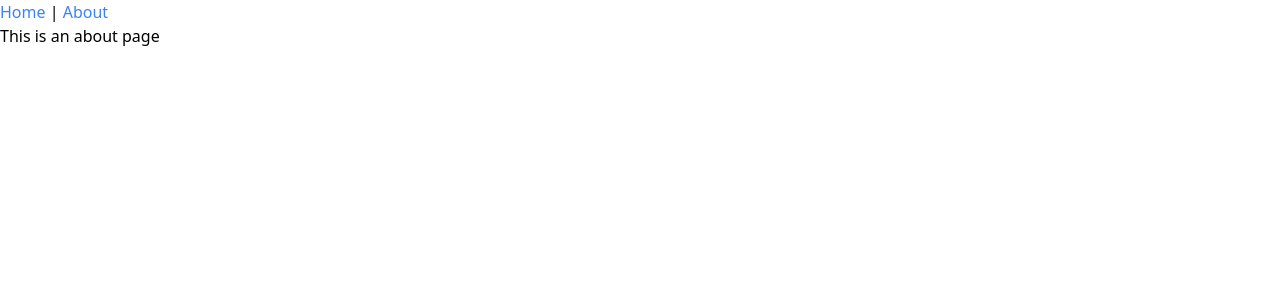
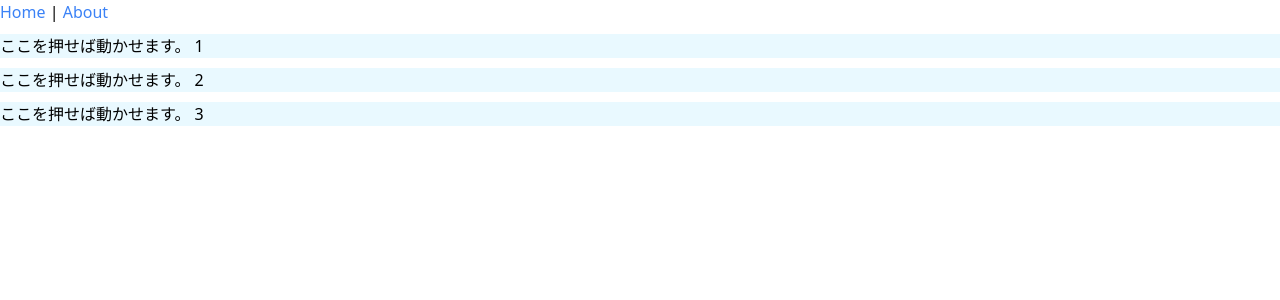
Before and after one commit to traP-jp/h24s_13, a Vue app in the folder client/: page /about in a window 1280 px wide. Shown: the top 300 px of the page. Built offline with nearby package versions, Linux system fonts and the light colour scheme.

Commit message:
feat:クイズ画面の叩き台

```diff
--- a/client/src/router/index.ts
+++ b/client/src/router/index.ts
@@ -16,6 +16,11 @@ const router = createRouter({
       // this generates a separate chunk (About.[hash].js) for this route
       // which is lazy-loaded when the route is visited.
       component: () => import('../views/AboutView.vue')
+    },
+    {
+      path: '/Game',
+      name: 'game',
+      component: () => import('../views/GameView.vue')
     }
   ]
 })
--- a/client/src/views/AboutView.vue
+++ b/client/src/views/AboutView.vue
@@ -1,7 +1,47 @@
 <template>
-  <div class="about">
-    <h1>This is an about page</h1>
+  <div class="hello">
+    <draggable v-model="data" item-key="id" handle=".handle">
+      <template #item="{ element }">
+        <div class="drag-item">
+          <span class="handle">ここを押せば動かせます。</span>
+          {{ element.id }}
+        </div>
+      </template>
+    </draggable>
   </div>
 </template>
 
-<style></style>
+<script>
+import draggable from 'vuedraggable'
+
+export default {
+  components: {
+    draggable
+  },
+  data() {
+    return {
+      data: [
+        {
+          id: 1,
+          content: 'テスト1'
+        },
+        {
+          id: 2,
+          content: 'テスト2'
+        },
+        {
+          id: 3,
+          content: 'テスト3'
+        }
+      ]
+    }
+  }
+}
+</script>
+
+<style scoped>
+.drag-item {
+  background: rgb(233, 249, 255);
+  margin: 10px 0;
+}
+</style>
--- /dev/null
+++ b/client/src/views/GameView.vue
@@ -0,0 +1,44 @@
+<template>
+  <div class="grid grid-cols-1 place-items-center">
+    <div><h1 class="text-6xl">Welcome to GameView!</h1></div>
+    <div class="text-4xl h-40">hogeさんとの繋がりが近い順に並べてください</div>
+    <draggable v-model="userInfo" item-key="id" class="grid grid-cols-5 gap-4" handle=".handle">
+      <template #item="{ element }">
+        <span class="handle">
+          <img
+            :src="`https://q.trap.jp/api/v3/public/icon/${element.id}`"
+            alt="Profile Icon"
+            class="rounded-full w-16 h-16"
+          />
+        </span>
+      </template>
+    </draggable>
+    <button @click="checkResult" class="bg-sky-400 rounded-lg text-white font-bold">
+      結果を見る
+    </button>
+  </div>
+</template>
+
+<script setup lang="ts">
+import { ref } from 'vue'
+import draggable from 'vuedraggable'
+
+interface User {
+  id: string
+}
+
+const userInfo = ref<User[]>([
+  { id: 'masky5859' },
+  { id: 'pirosiki' },
+  { id: 'cp20' },
+  { id: 'toki' },
+  { id: 'Series_205' }
+])
+
+const checkResult = () => {
+  alert('結果を見るボタンが押されました')
+  console.log(userInfo.value)
+}
+</script>
+
+<style scoped></style>
```
